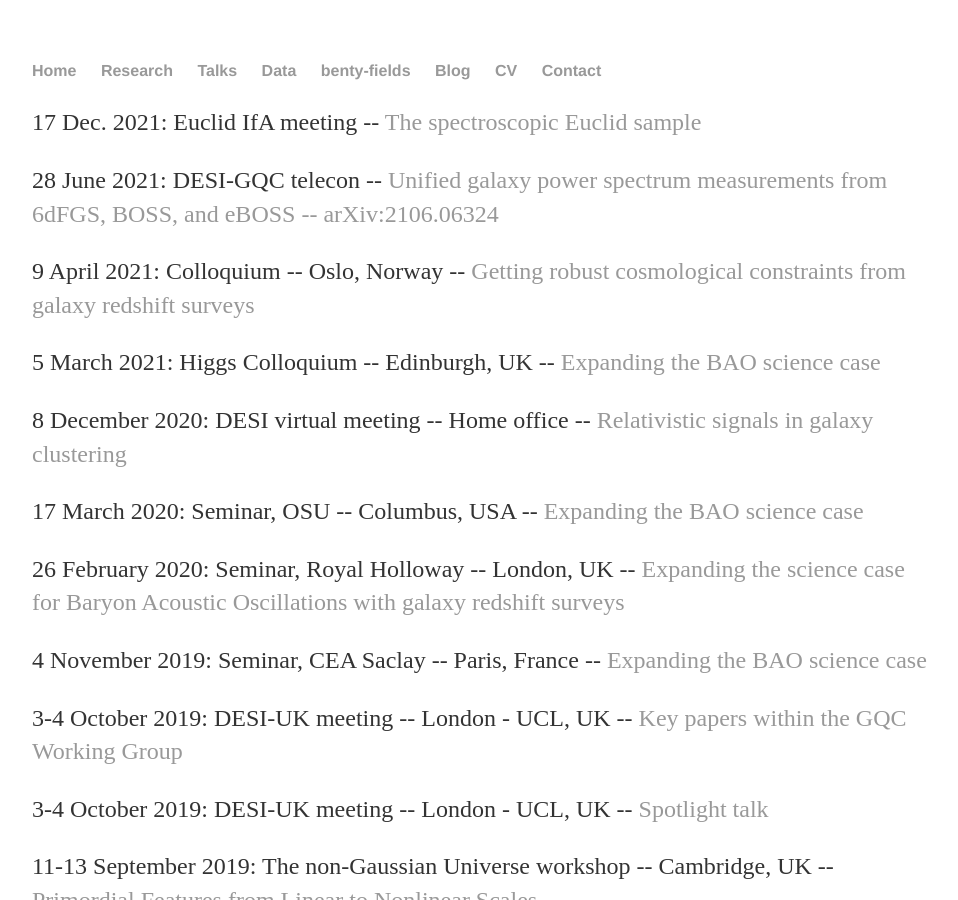
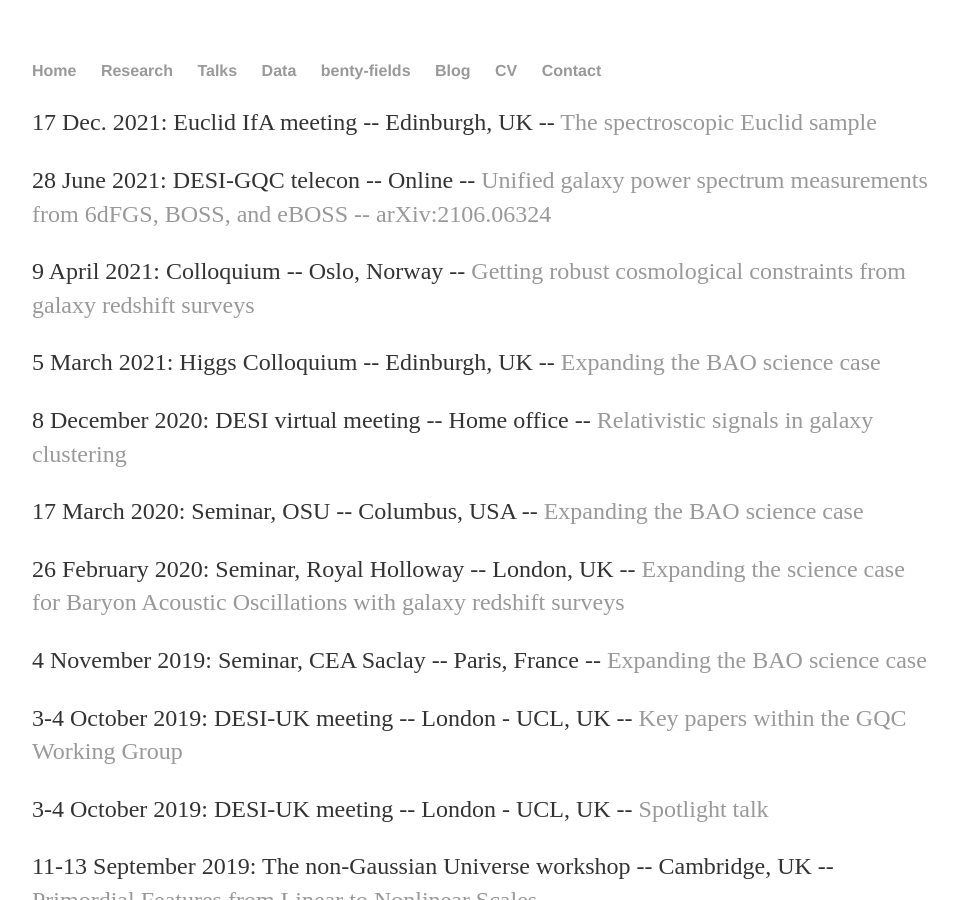
Before and after one commit to fbeutler/fbeutler.github.io, a Jekyll site: the page built from talks/talks.html, in a window 1280 px wide and 900 px high. Shown: the whole window, without its empty margins (160-1118 px from the left). Built offline with Jekyll 4.4.1, drawn with Linux system fonts in a browser that asks for light colours.

Commit message:
Update talks.html

```diff
--- a/talks/talks.html
+++ b/talks/talks.html
@@ -5,10 +5,10 @@
 
 <div id="talks">
   <p>
-     17 Dec. 2021: Euclid IfA meeting -- <a href='/static/Euclid_IfA_2021.pdf' target="_blank">The spectroscopic Euclid sample</a>
+     17 Dec. 2021: Euclid IfA meeting -- Edinburgh, UK -- <a href='/static/Euclid_IfA_2021.pdf' target="_blank">The spectroscopic Euclid sample</a>
   </p>
   <p>
-     28 June 2021: DESI-GQC telecon -- <a href='/static/GQC_telecon_2021.pdf' target="_blank">Unified galaxy power spectrum measurements from 6dFGS, BOSS, and eBOSS -- arXiv:2106.06324</a>
+     28 June 2021: DESI-GQC telecon -- Online -- <a href='/static/GQC_telecon_2021.pdf' target="_blank">Unified galaxy power spectrum measurements from 6dFGS, BOSS, and eBOSS -- arXiv:2106.06324</a>
   </p>
   <p>
      9 April 2021: Colloquium -- Oslo, Norway -- <a href='/static/Oslo_colloquium_2021.pdf' target="_blank">Getting robust cosmological constraints from galaxy redshift surveys</a>
```
